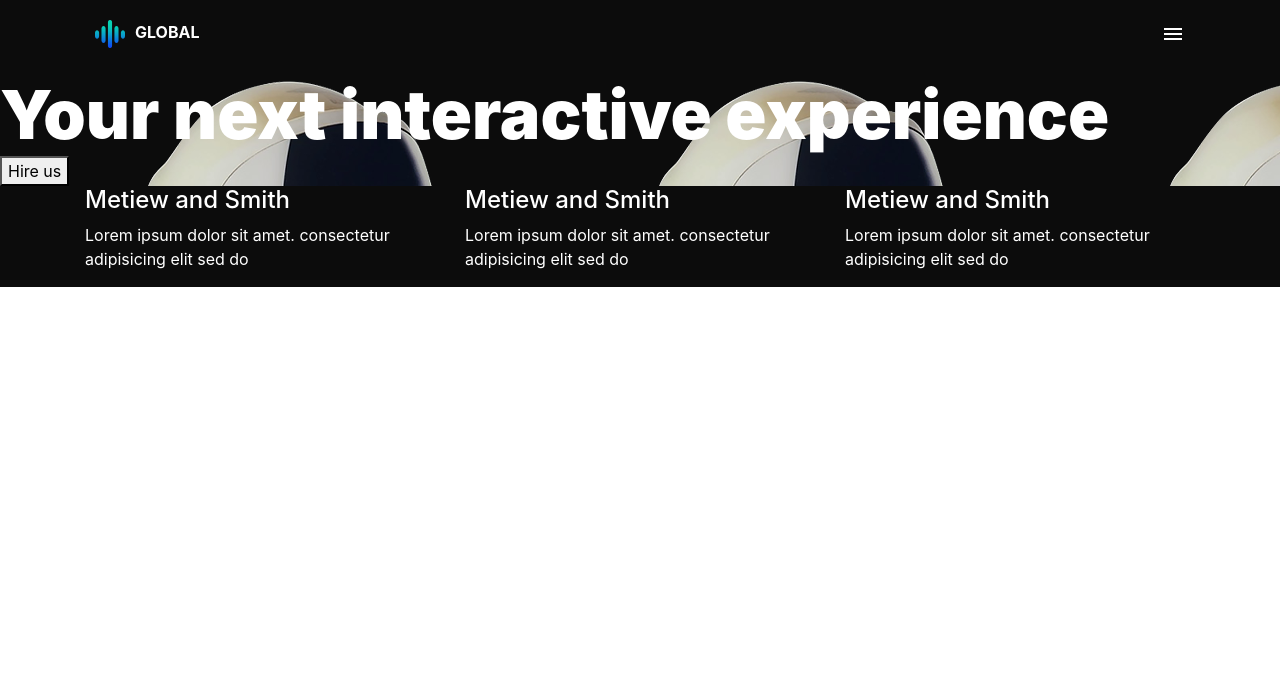
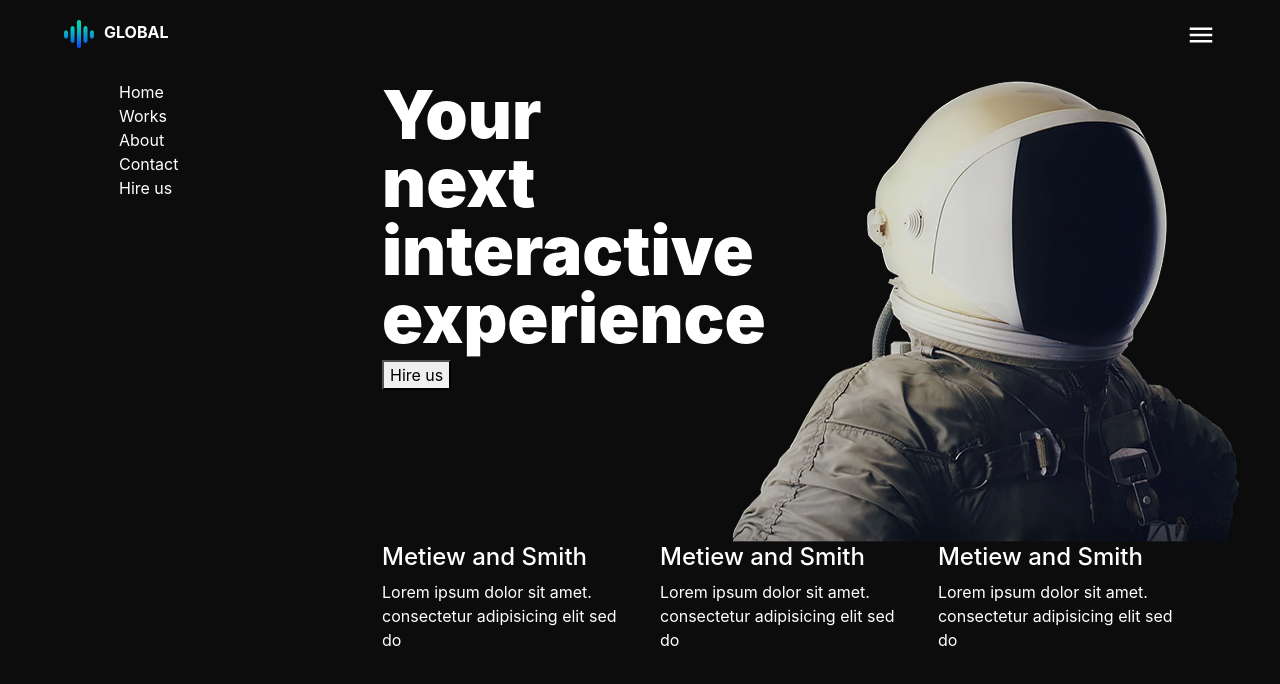
Before and after one commit to bhgs89/Global-portfolio, a React (Create React App) app: page / in a window 1280 px wide. Shown: the top 684 px of the page. Built offline with nearby package versions, Linux system fonts and the light colour scheme.

Commit message:
Install Material-Ui/styles, Edit menu, Add sidebar, and Change some styles in Home component

```diff
--- a/package.json
+++ b/package.json
@@ -5,6 +5,7 @@
   "dependencies": {
     "@material-ui/core": "^4.7.2",
     "@material-ui/icons": "^4.5.1",
+    "@material-ui/styles": "^4.7.1",
     "@testing-library/jest-dom": "^4.2.4",
     "@testing-library/react": "^9.3.2",
     "@testing-library/user-event": "^7.1.2",
--- a/src/components/App.js
+++ b/src/components/App.js
@@ -1,13 +1,41 @@
 import React from 'react';
 import Menu from './Menu';
+import Nav from './Nav';
 import Home from './Home';
+
+const styles = {
+  position: 'relative',
+  backgroundColor: '#0C0C0C',
+  width: '1440px',
+  maxWidth: '90%',
+  margin: '0 auto'
+};
 
 class App extends React.Component {
   render() {
     return (
-      <div style={{ backgroundColor: '#0C0C0C' }}>
-        <Menu />
-        <Home />
+      <div
+        style={{
+          width: '100%',
+          height: '100vh',
+          backgroundColor: '#0C0C0C'
+        }}
+      >
+        <div style={styles}>
+          <header>
+            <Menu />
+          </header>
+          <div className="container-fluid">
+            <div className="row">
+              <aside className="col-md-3">
+                <Nav />
+              </aside>
+              <section className="col-md-9">
+                <Home />
+              </section>
+            </div>
+          </div>
+        </div>
       </div>
     );
   }
--- a/src/components/Home.js
+++ b/src/components/Home.js
@@ -4,10 +4,17 @@ import '../css/Home.css';
 class Home extends React.Component {
   render() {
     return (
-      <div className="home-section">
-        <div className="home-main">
-          <h1>Your next interactive experience</h1>
-          <button>Hire us</button>
+      <section className="home-section">
+        <div className="container home-main">
+          <div className="row">
+            <div className="col-md-5">
+              <h1>Your next interactive experience</h1>
+              <button>Hire us</button>
+            </div>
+            <div className="col-md-7">
+              <img src="/images/introduction-visual.png" alt="" />
+            </div>
+          </div>
         </div>
         <div className="container">
           <div className="row">
@@ -31,7 +38,7 @@ class Home extends React.Component {
             </div>
           </div>
         </div>
-      </div>
+      </section>
     );
   }
 }
--- a/src/components/Menu.js
+++ b/src/components/Menu.js
@@ -13,7 +13,13 @@ class Menu extends React.Component {
           </a>
         </div>
         <div className="menu-bar">
-          <MenuIcon style={{ color: 'white' }} />
+          <MenuIcon
+            style={{
+              color: 'white',
+              width: '30px',
+              height: '30px'
+            }}
+          />
         </div>
       </div>
     );
--- /dev/null
+++ b/src/components/Nav.js
@@ -0,0 +1,27 @@
+import React from 'react';
+import { makeStyles } from '@material-ui/styles';
+
+/*
+ * Use makeStyles in const Component
+ */
+const useStyles = makeStyles({
+  root: {
+    color: 'white',
+    listStyle: 'none'
+  }
+});
+
+const Nav = () => {
+  const classes = useStyles();
+  return (
+    <ul className={classes.root}>
+      <li>Home</li>
+      <li>Works</li>
+      <li>About</li>
+      <li>Contact</li>
+      <li>Hire us</li>
+    </ul>
+  );
+};
+
+export default Nav;
--- a/src/css/Home.css
+++ b/src/css/Home.css
@@ -1,9 +1,7 @@
 .home-section {
   color: white;
 }
-.home-main {
-  background-image: url('/images/introduction-visual.png');
-}
+
 .home-main h1 {
   font-size: 68px;
   font-weight: 900;
--- a/src/css/Menu.css
+++ b/src/css/Menu.css
@@ -2,7 +2,7 @@
   display: flex;
   flex-direction: row;
   justify-content: space-between;
-  padding: 20px 95px;
+  padding: 20px 0;
 }
 .logo-container a {
   height: 30px;
```
